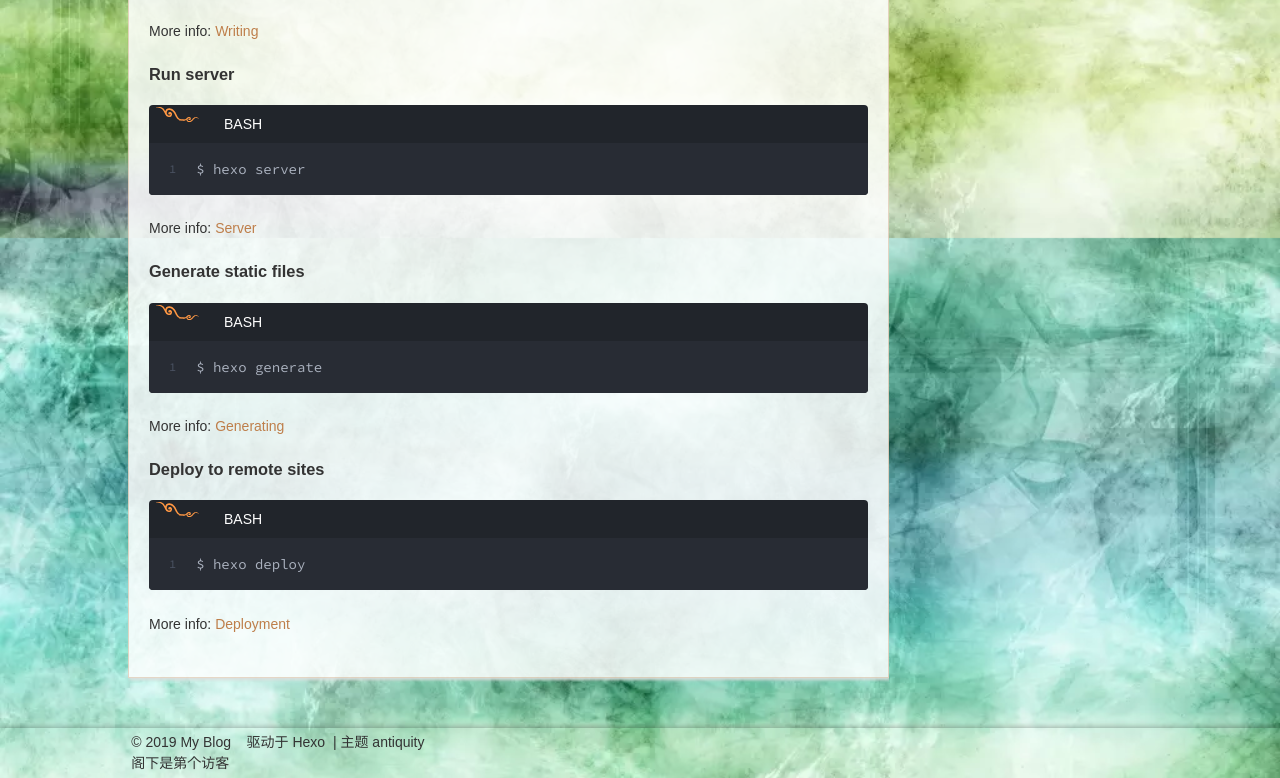
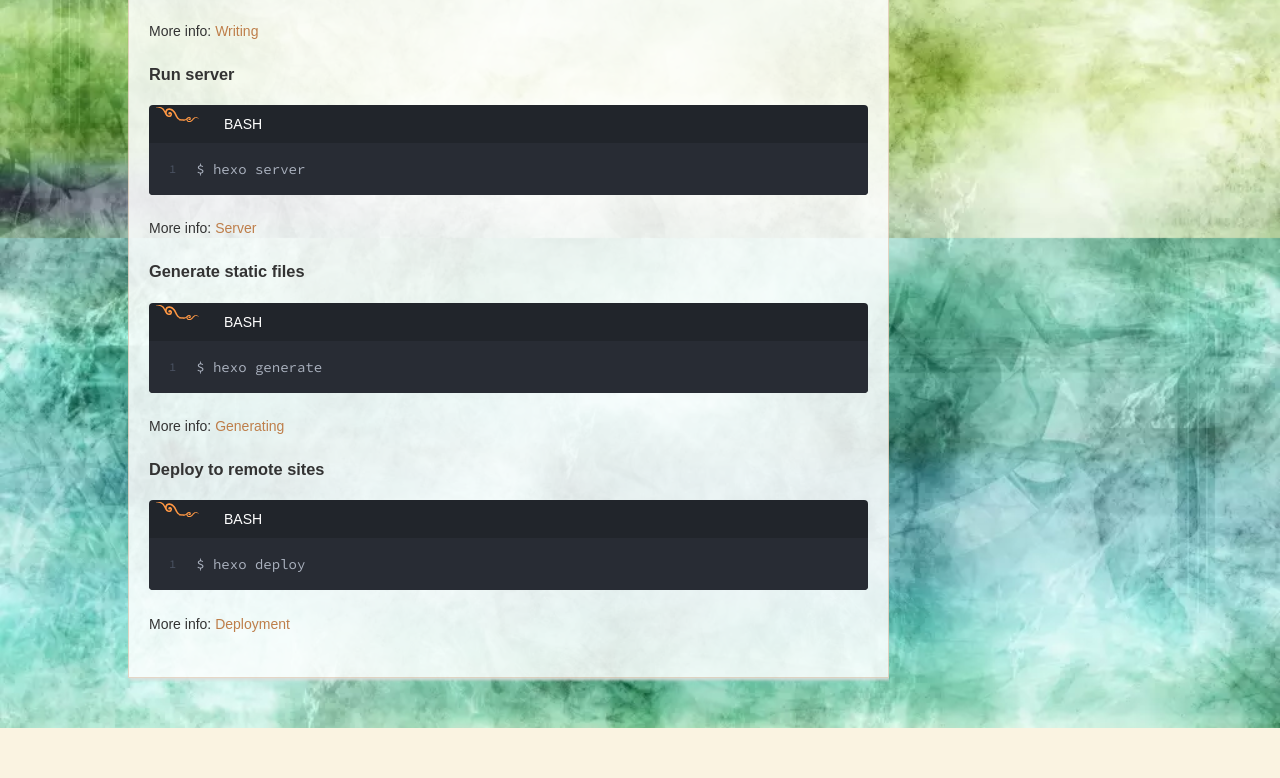
Before and after one commit to lavenderl/lavenderl, a plain HTML site: page index.html in a window 1280 px wide. Shown: the part 722-1500 px from the top of the page. After the commit the page ends 1450 px from the top, so only its background shows below. Drawn offline with nearby package versions, Linux system fonts and the light colour scheme; some packages are replaced by stand-ins of ours; a script that the page names is missing.

Commit message:
Site updated: 2019-05-08 17:21:11

```diff
--- a/index.html
+++ b/index.html
@@ -197,16 +197,7 @@
 
 </aside>
       </div>
-      <footer id="footer">
-  <div class="foot-box global-width">
-    &copy; 2019 My Blog &nbsp;&nbsp;
-    驱动于 <a href="http://hexo.io/" target="_blank">Hexo</a>
-    &nbsp;|&nbsp;主题 <a href="https://github.com/yiluyanxia/hexo-theme-antiquity">antiquity</a>
-    <br>
-    <script async src="//busuanzi.ibruce.info/busuanzi/2.3/busuanzi.pure.mini.js"></script>
-    <span id="busuanzi_container_site_pv">阁下是第<span id="busuanzi_value_site_pv"></span>个访客</span>
-  </div>
-</footer>
+
       <script src="https://code.jquery.com/jquery-2.0.3.min.js"></script>
 <script>
 if (!window.jQuery) {
```
Also changed, not shown: 2019/05/05/hello-world/index.html (+1 -10 lines), 2019/05/05/test/index.html (+1 -10 lines), archives/2019/05/index.html (+1 -10 lines), archives/2019/index.html (+1 -10 lines), archives/index.html (+1 -10 lines), tags/index.html (+1 -10 lines).
